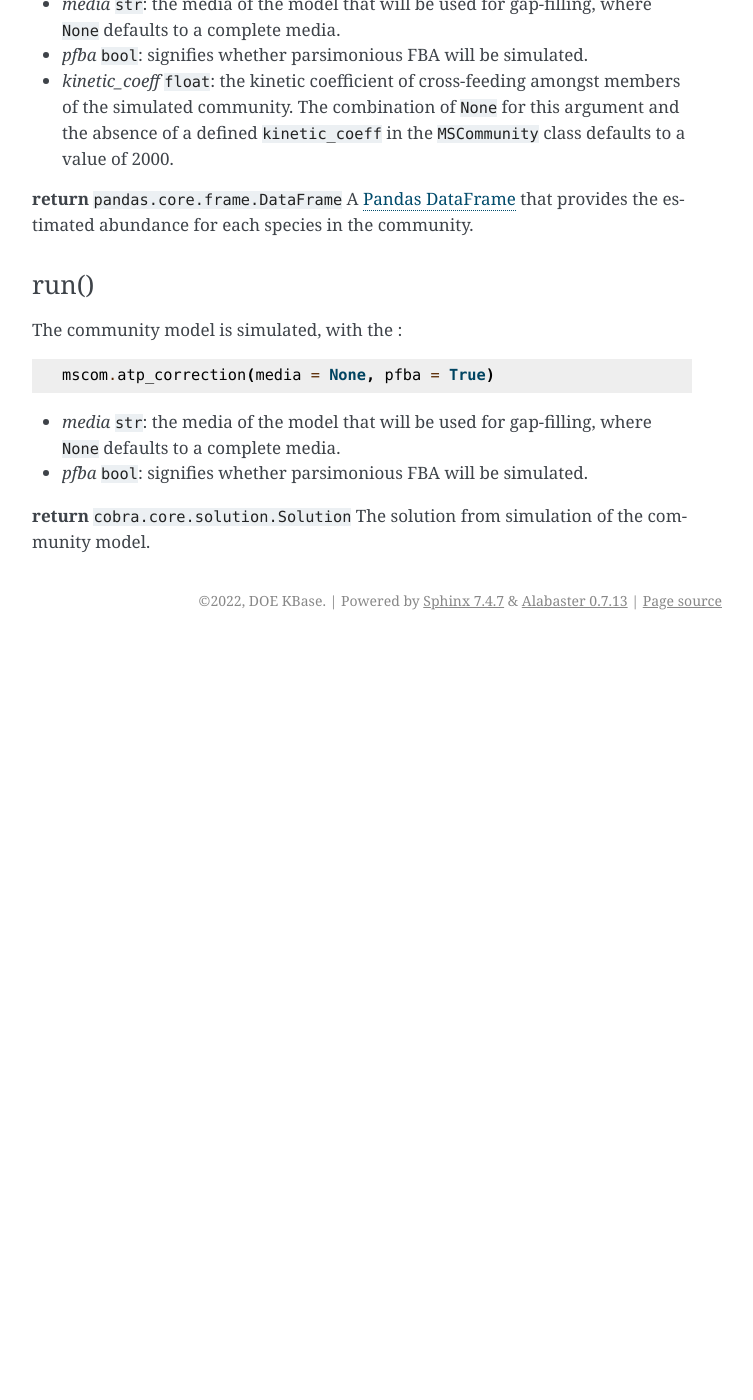
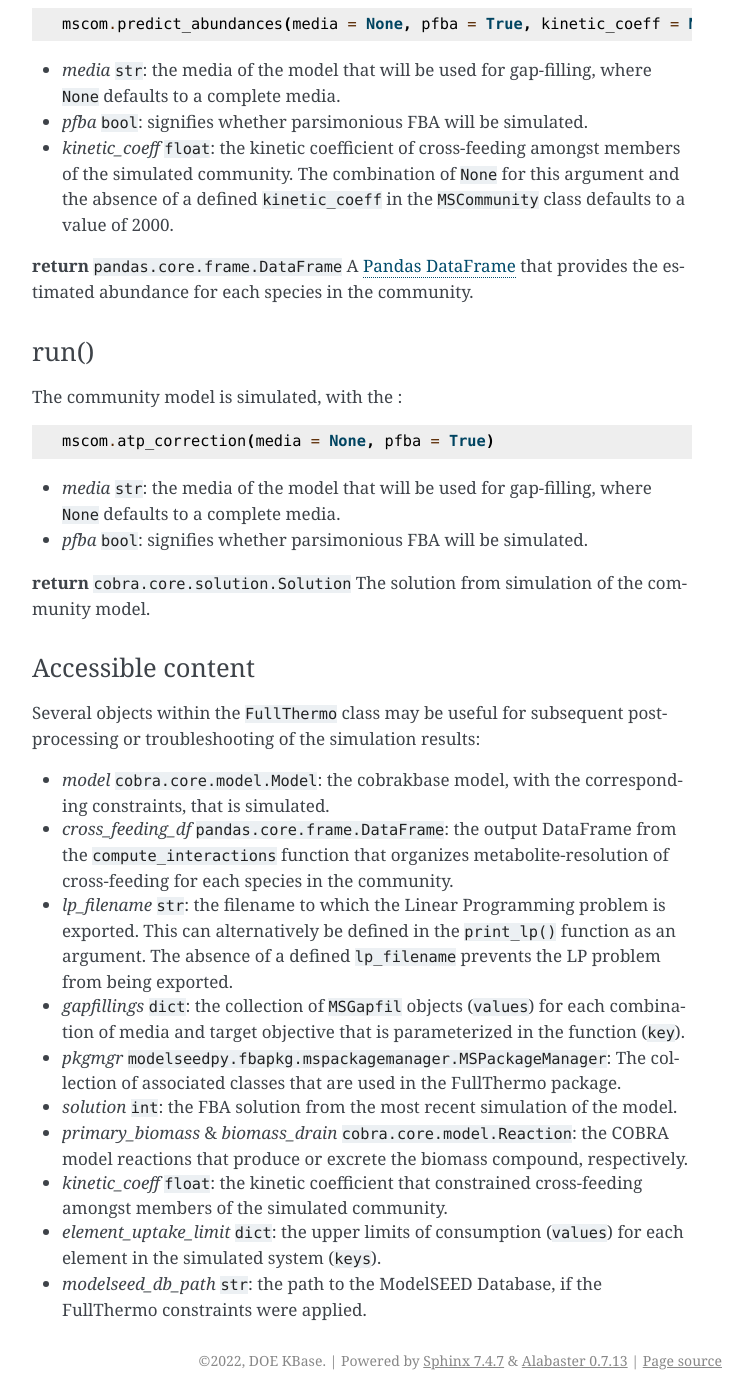
Before and after one commit to ModelSEED/ModelSEEDpy, a Sphinx documentation site: the page built from docs/source/mscommunity_api.rst, in a window 1280 px wide and 1400 px high, scrolled down 5515 px. Shown: the whole window, without its empty margins (388-1141 px from the left). Built offline with Sphinx 7.4.7, drawn with Linux system fonts in a browser that asks for light colours; before the commit the page ends 6155 px from its top, so only the background shows below that; some of the changed text lies outside the part shown.

Commit message:
update the docs indices and associated edits to resolve bugs

```diff
--- a/README.rst
+++ b/README.rst
@@ -1,7 +1,7 @@
 Metabolic modeling with the ModelSEED Database in Python
 ________________________________________________________________________
 
-|docs|
+|docs| |License|
 
 .. |docs| image:: https://readthedocs.org/projects/modelseedpy/badge/?version=latest
    :target: https://modelseedpy.readthedocs.io/en/latest/?badge=latest
--- a/docs/source/dfbapy_api.rst
+++ b/docs/source/dfbapy_api.rst
@@ -5,7 +5,7 @@
 dFBA()
 +++++++
 
-The simulation environment is defined:
+This class defines and executes dynamic FBA simulations of COBRA models:
 
 .. code-block:: python
 
--- a/docs/source/index.rst
+++ b/docs/source/index.rst
@@ -1,11 +1,7 @@
 Metabolic modeling with the ModelSEED Database in Python
 ________________________________________________________________________
 
-|docs|
 
-.. |docs| image:: https://readthedocs.org/projects/modelseedpy/badge/?version=latest
-   :target: https://modelseedpy.readthedocs.io/en/latest/?badge=latest
-   :alt: Documentation Status
 
 .. |PyPI version| image:: https://img.shields.io/pypi/v/modelseedpy.svg?logo=PyPI&logoColor=brightgreen
    :target: https://pypi.org/project/modelseedpy/
--- a/docs/source/mscommunity_api.rst
+++ b/docs/source/mscommunity_api.rst
@@ -5,7 +5,7 @@
 CommunityModel()
 +++++++++++++++++++++
 
-The species in a community model are parsed based upon the composition of the model biomass reaction:
+This class parses species in a community model based upon the composition of the model biomass reaction:
 
 .. code-block:: python
 
@@ -73,7 +73,7 @@
 MSCommunity()
 +++++++++++++++++++++
 
-The simulation environment is defined:
+This class manipulates and simulates community models:
 
 .. code-block:: python
 
@@ -149,6 +149,8 @@
 
 - *solution* ``cobra.core.solution.Solution``: the simulation solution that will be parsed to calculate the cross-feeding interactions. The solution from the last simulation, which is stored within the class, is used when the argument is ``None``.
 - *threshold* ``int``: the normalized flux threshold, above which the cross-feeding interactions will be considered.
+
+**returns** ``pandas.core.frame.DataFrame`` A `Pandas DataFrame <https://pandas.pydata.org/pandas-docs/stable/reference/frame.html>`_ that provides the metabolite-level resolution of cross-feeding for each species in the community.
 
 ----------------------
 visualize()
@@ -245,3 +247,21 @@
 - *pfba* ``bool``: signifies whether parsimonious FBA will be simulated.
 
 **return** ``cobra.core.solution.Solution`` The solution from simulation of the community model.
+
+
+----------------------
+Accessible content
+----------------------
+
+Several objects within the ``FullThermo`` class may be useful for subsequent post-processing or troubleshooting of the simulation results:
+
+- *model* ``cobra.core.model.Model``: the cobrakbase model, with the corresponding constraints, that is simulated.
+- *cross_feeding_df* ``pandas.core.frame.DataFrame``: the output DataFrame from the ``compute_interactions`` function that organizes metabolite-resolution of cross-feeding for each species in the community.
+- *lp_filename* ``str``: the filename to which the Linear Programming problem is exported. This can alternatively be defined in the ``print_lp()`` function as an argument. The absence of a defined ``lp_filename`` prevents the LP problem from being exported.
+- *gapfillings*  ``dict``: the collection of ``MSGapfil`` objects (``values``) for each combination of media and target objective that is parameterized in the function (``key``).
+- *pkgmgr* ``modelseedpy.fbapkg.mspackagemanager.MSPackageManager``: The collection of associated classes that are used in the FullThermo package.
+- *solution* ``int``: the FBA solution from the most recent simulation of the model.
+- *primary_biomass* & *biomass_drain* ``cobra.core.model.Reaction``: the COBRA model reactions that produce or excrete the biomass compound, respectively.
+- *kinetic_coeff* ``float``: the kinetic coefficient that constrained cross-feeding amongst members of the simulated community.
+- *element_uptake_limit* ``dict``: the upper limits of consumption (``values``) for each element in the simulated system (``keys``).
+- *modelseed_db_path* ``str``: the path to the ModelSEED Database, if the FullThermo constraints were applied.
--- a/docs/source/tfa_api.rst
+++ b/docs/source/tfa_api.rst
@@ -5,7 +5,7 @@
 FullThermoPkg()
 +++++++++++++++++++++
 
-The simulation environment is defined:
+This class applies and simulates rigorous thermodynamic constraints upon COBRA models:
 
 .. code-block:: python
 
```
Also changed, not shown: other parts of docs/source/mscommunity_api.rst (+1 -1 lines), docs/source/core_index.rst (+3 -6 lines), docs/source/mscompatibility_api.rst (added, +77 -0 lines), 12 other files.
